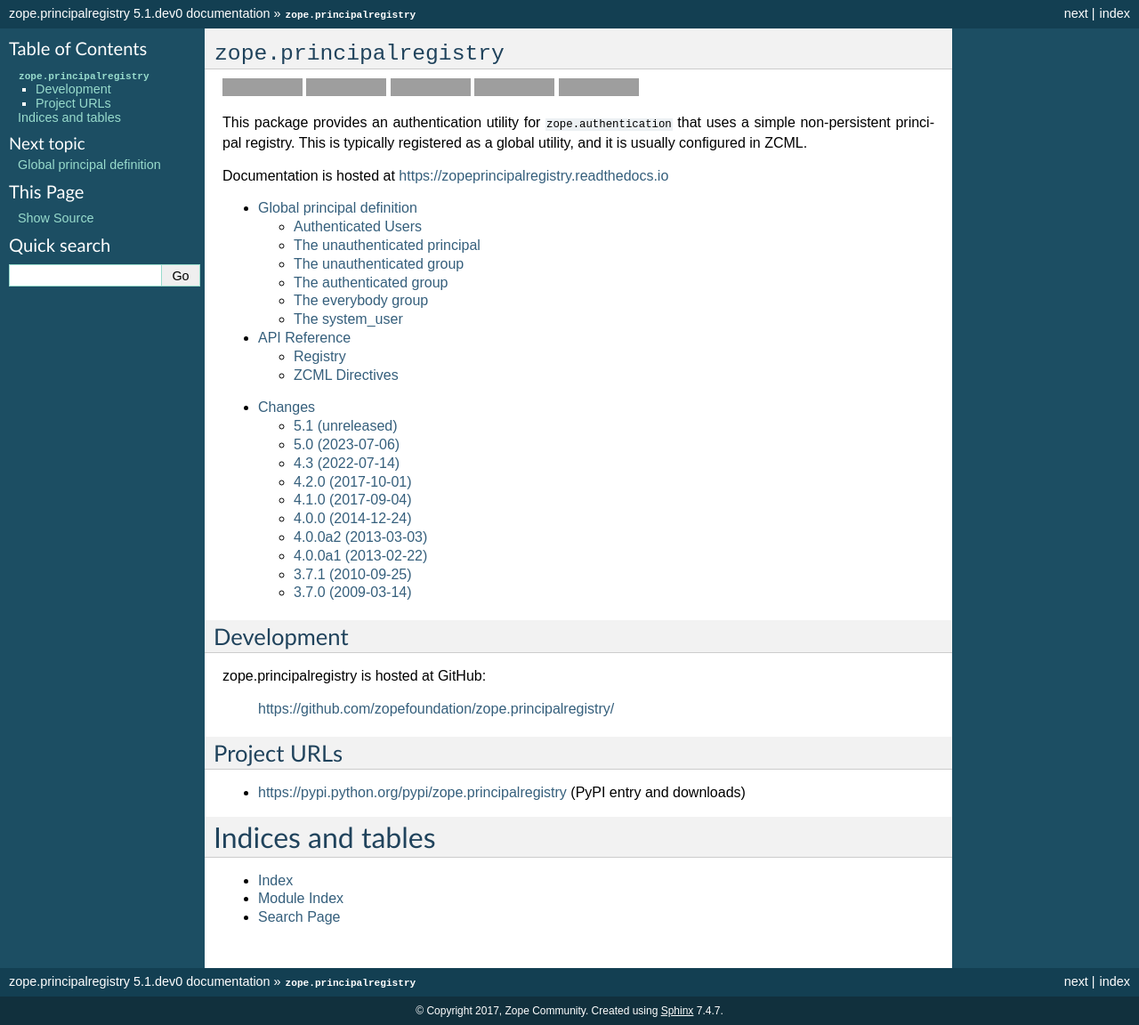
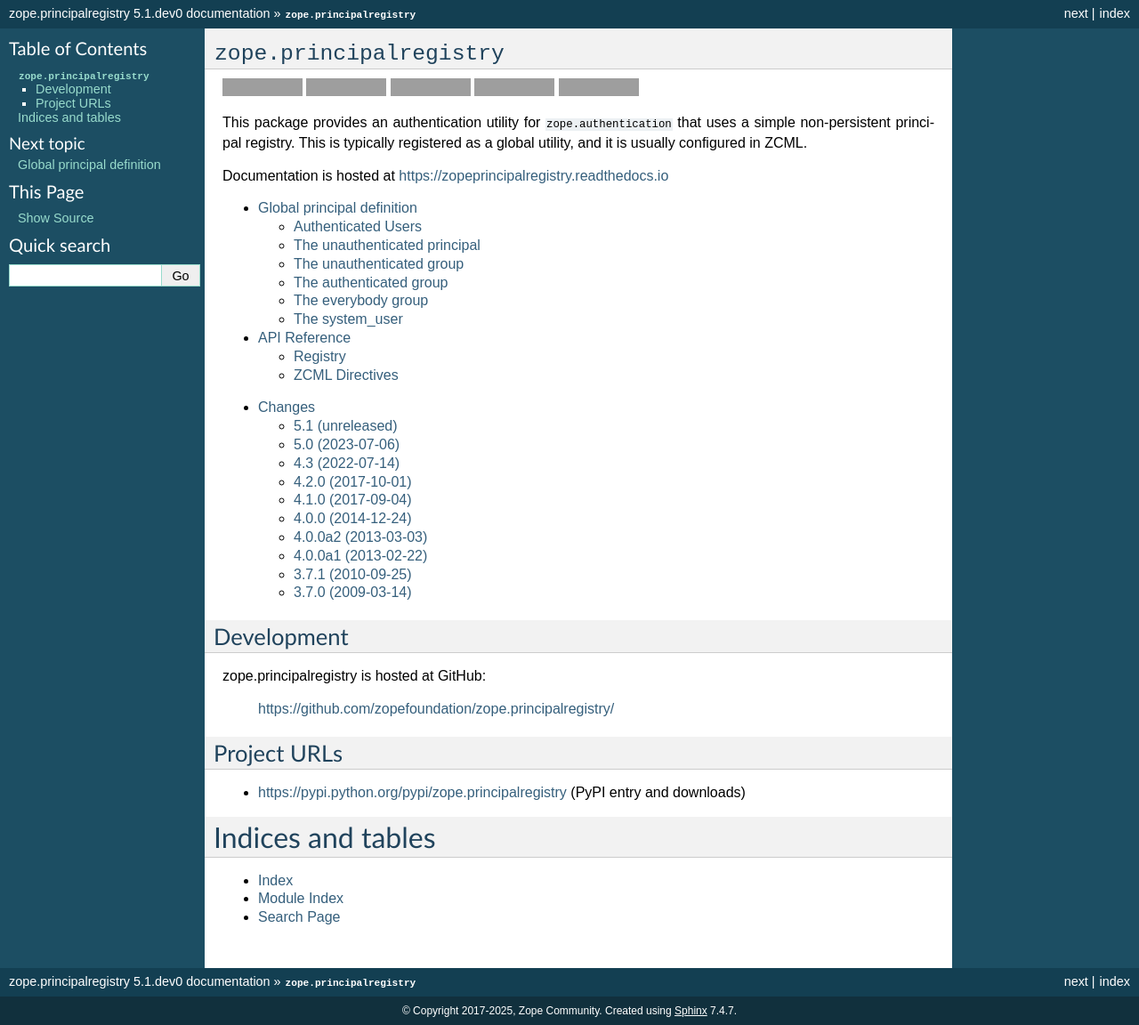
Before and after one commit to zopefoundation/zope.principalregistry, a Sphinx documentation site: the page built from docs/index.rst, in a window 1280 px wide. Shown: the whole page at 89% size. Built offline with Sphinx 7.4.7, drawn with Linux system fonts in a browser that asks for light colours; grey boxes are pictures that could not be loaded.

```diff
--- a/docs/conf.py
+++ b/docs/conf.py
@@ -1,4 +1,3 @@
-# -*- coding: utf-8 -*-
 #
 # zope.app.apidoc documentation build configuration file, created by
 # sphinx-quickstart on Tue Sep 13 15:00:43 2016.
@@ -21,7 +20,10 @@
 # sys.path.insert(0, os.path.abspath('.'))
 import os
 import sys
+
 import pkg_resources
+
+
 sys.path.append(os.path.abspath('../src'))
 rqmt = pkg_resources.require('zope.principalregistry')[0]
 
@@ -49,7 +51,7 @@ templates_path = ['_templates']
 # You can specify multiple suffix as a list of string:
 #
 # source_suffix = ['.rst', '.md']
-source_suffix = '.rst'
+source_suffix = {'.rst': 'restructuredtext'}
 
 # The encoding of source files.
 #
@@ -59,9 +61,9 @@ source_suffix = '.rst'
 master_doc = 'index'
 
 # General information about the project.
-project = u'zope.principalregistry'
-copyright = u'2017, Zope Community'
-author = u'Zope Community'
+project = 'zope.principalregistry'
+copyright = '2017-2025, Zope Community'
+author = 'Zope Community'
 
 # The version info for the project you're documenting, acts as replacement for
 # |version| and |release|, also used in various other places throughout the
@@ -77,7 +79,7 @@ release = rqmt.version
 #
 # This is also used if you do content translation via gettext catalogs.
 # Usually you set "language" from the command line for these cases.
-language = None
+language = 'en'
 
 # There are two options for replacing |today|: either, you set today to some
 # non-false value, then it is used:
@@ -156,15 +158,15 @@ html_theme = 'default'
 # html_logo = None
 
 # The name of an image file (relative to this directory) to use as a favicon of
-# the docs.  This file should be a Windows icon file (.ico) being 16x16 or 32x32
-# pixels large.
+# the docs.  This file should be a Windows icon file (.ico) being 16x16 or
+# 32x32 pixels large.
 #
 # html_favicon = None
 
 # Add any paths that contain custom static files (such as style sheets) here,
 # relative to this directory. They are copied after the builtin static files,
 # so a file named "default.css" will overwrite the builtin "default.css".
-html_static_path = ['_static']
+# html_static_path = ['_static']
 
 # Add any extra paths that contain custom files (such as robots.txt or
 # .htaccess) here, relative to this directory. These files are copied
@@ -249,29 +251,32 @@ htmlhelp_basename = 'zopeprincipalregistry'
 # -- Options for LaTeX output ---------------------------------------------
 
 latex_elements = {
-     # The paper size ('letterpaper' or 'a4paper').
-     #
-     # 'papersize': 'letterpaper',
+    # The paper size ('letterpaper' or 'a4paper').
+    #
+    # 'papersize': 'letterpaper',
 
-     # The font size ('10pt', '11pt' or '12pt').
-     #
-     # 'pointsize': '10pt',
+    # The font size ('10pt', '11pt' or '12pt').
+    #
+    # 'pointsize': '10pt',
 
-     # Additional stuff for the LaTeX preamble.
-     #
-     # 'preamble': '',
+    # Additional stuff for the LaTeX preamble.
+    #
+    # 'preamble': '',
 
-     # Latex figure (float) alignment
-     #
-     # 'figure_align': 'htbp',
+    # Latex figure (float) alignment
+    #
+    # 'figure_align': 'htbp',
 }
 
 # Grouping the document tree into LaTeX files. List of tuples
 # (source start file, target name, title,
 #  author, documentclass [howto, manual, or own class]).
 latex_documents = [
-    (master_doc, 'zopeprincipalregistry.tex', u'zope.principalregistry Documentation',
-     u'Zope Community', 'manual'),
+    (master_doc,
+     'zopeprincipalregistry.tex',
+     'zope.principalregistry Documentation',
+     'Zope Community',
+     'manual'),
 ]
 
 # The name of an image file (relative to this directory) to place at the top of
@@ -312,9 +317,11 @@ latex_documents = [
 # One entry per manual page. List of tuples
 # (source start file, name, description, authors, manual section).
 man_pages = [
-    (master_doc, 'zopeprincipalregistry', u'zope.principalregistry Documentation',
-     [author], 1)
-]
+    (master_doc,
+     'zopeprincipalregistry',
+     'zope.principalregistry Documentation',
+     [author],
+     1)]
 
 # If true, show URL addresses after external links.
 #
@@ -327,8 +334,12 @@ man_pages = [
 # (source start file, target name, title, author,
 #  dir menu entry, description, category)
 texinfo_documents = [
-    (master_doc, 'zopeprincipalregistry', u'zope.principalregistry Documentation',
-     author, 'zopeprincipalregistry', 'One line description of project.',
+    (master_doc,
+     'zopeprincipalregistry',
+     'zope.principalregistry Documentation',
+     author,
+     'zopeprincipalregistry',
+     'One line description of project.',
      'Miscellaneous'),
 ]
 
@@ -351,17 +362,30 @@ texinfo_documents = [
 
 # Example configuration for intersphinx: refer to the Python standard library.
 intersphinx_mapping = {
-    'https://docs.python.org/': None,
-    'https://zopepassword.readthedocs.io/en/latest/': None,
-    'https://zopecomponent.readthedocs.io/en/latest/': None,
-    'https://zopesecurity.readthedocs.io/en/latest/': None,
-    'https://zopeauthentication.readthedocs.io/en/latest/': None,
+    'python': (
+        'https://docs.python.org/',
+        None),
+    'zopepassword': (
+        'https://zopepassword.readthedocs.io/en/latest/',
+        None),
+    'zopecomponent': (
+        'https://zopecomponent.readthedocs.io/en/latest/',
+        None),
+    'zopesecurity': (
+        'https://zopesecurity.readthedocs.io/en/latest/',
+        None),
+    'zopeauthentication': (
+        'https://zopeauthentication.readthedocs.io/en/latest/',
+        None),
 }
 
-extlinks = {'issue': ('https://github.com/zopefoundation/zope.principalregistry/issues/%s',
-                      'issue #'),
-            'pr': ('https://github.com/zopefoundation/zope.principalregistry/pull/%s',
-                   'pull request #')}
+extlinks = {
+    'issue': (
+        'https://github.com/zopefoundation/zope.principalregistry/issues/%s',
+        'issue #'),
+    'pr': (
+        'https://github.com/zopefoundation/zope.principalregistry/pull/%s',
+        'pull request #')}
 
 autodoc_default_flags = [
     'members',
```
Also changed, not shown: setup.py (+4 -4 lines), 2 other files.
